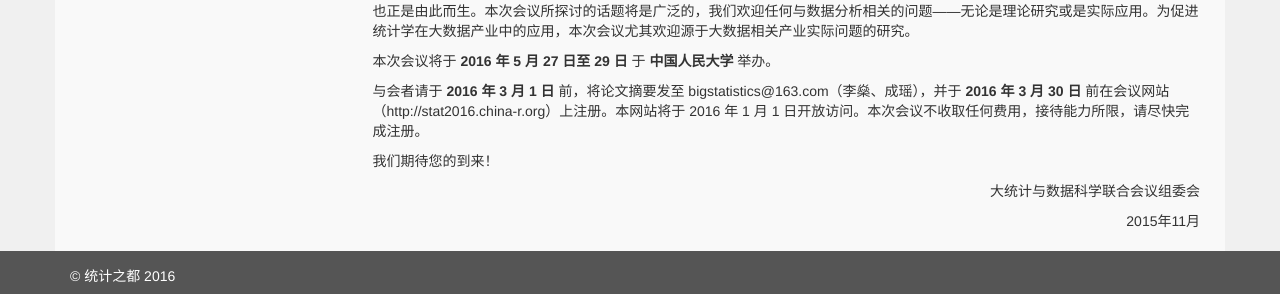
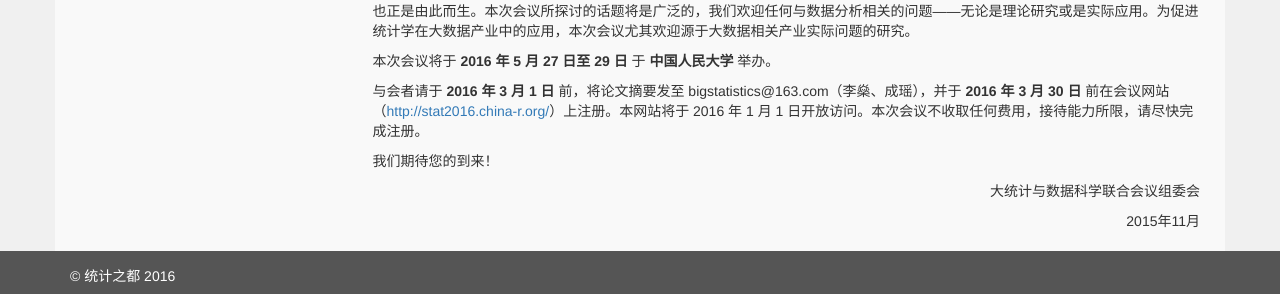
Before and after one commit to cosname/stat2016, a Jekyll site: the page built from index.md, in a window 1280 px wide and 1082 px high. Shown: the part 781-1075 px from the top of the window. Built offline with Jekyll 4.4.1, drawn with Linux system fonts in a browser that asks for light colours; part of the change alters nothing that is shown.

Commit message:
add link

```diff
--- a/index.md
+++ b/index.md
@@ -28,7 +28,7 @@ layout: page-cn
 
 与会者请于 **2016 年 3 月 1 日** 前，将论文摘要发至
 bigstatistics@163.com（李燊、成瑶），并于 **2016 年 3 月 30 日**
-前在会议网站（http://stat2016.china-r.org）上注册。本网站将于 2016 年 1 月 1 日开放访问。本次会议不收取任何费用，接待能力所限，请尽快完成注册。
+前在会议网站（[http://stat2016.china-r.org/](http://stat2016.china-r.org/)）上注册。本网站将于 2016 年 1 月 1 日开放访问。本次会议不收取任何费用，接待能力所限，请尽快完成注册。
 
 我们期待您的到来！
 
```
